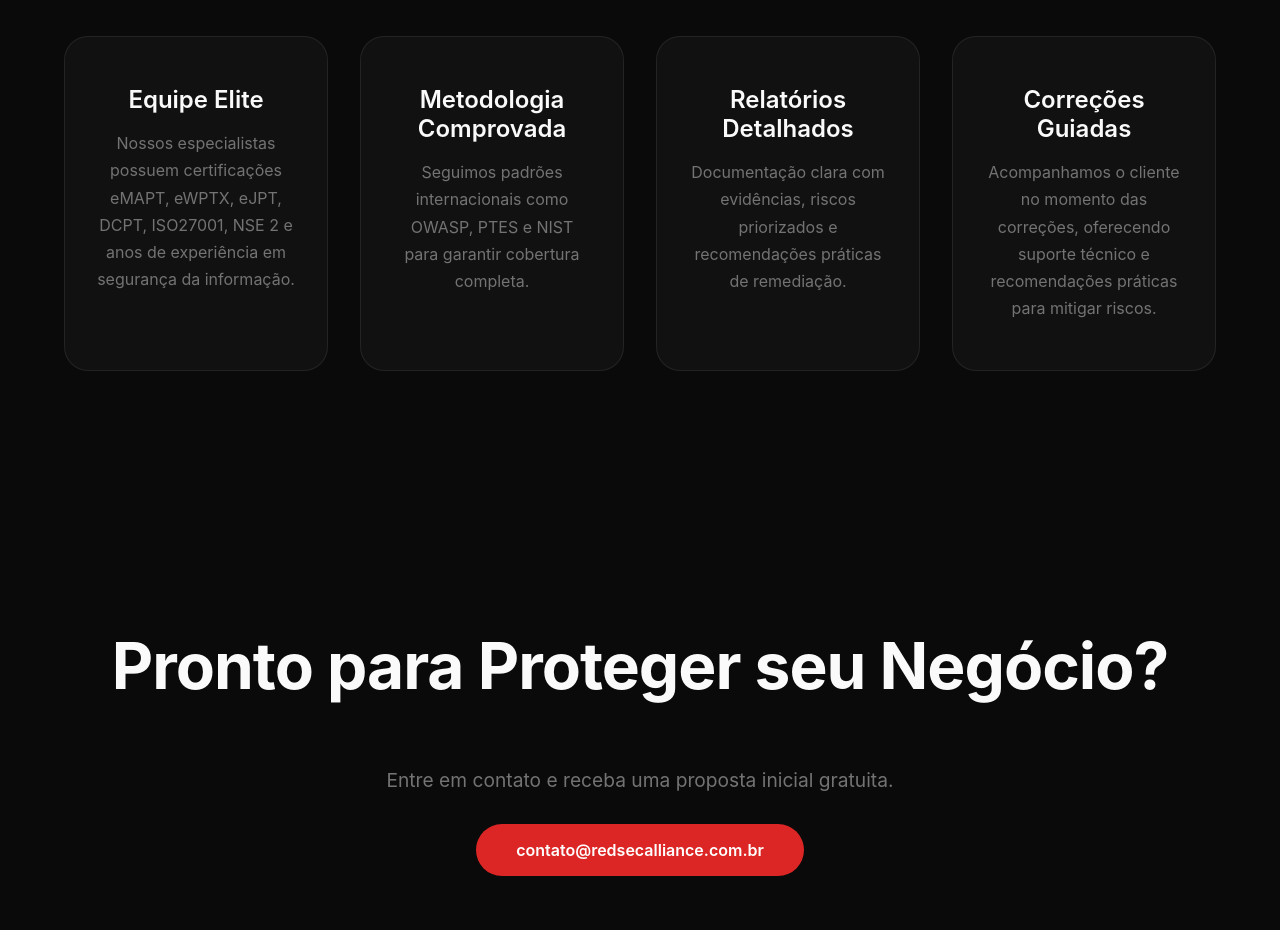
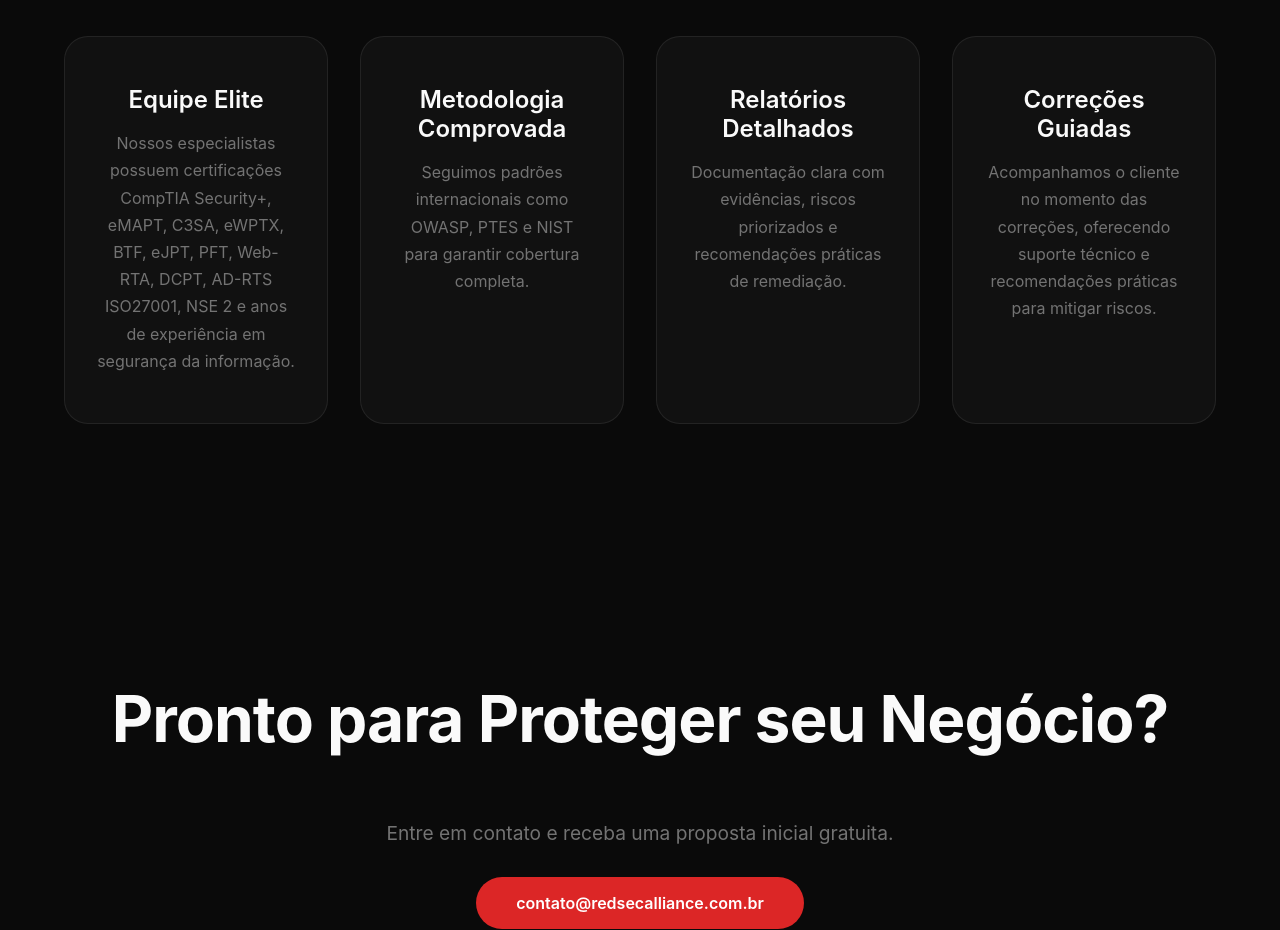
Before and after one commit to RedSecAlliance/site, a plain HTML site: page index.html in a window 1280 px wide. Shown: the part 2460-3390 px from the top of the page. Drawn offline with Linux system fonts and the light colour scheme.

Commit message:
Update certifications listed for specialists
Adding certifications.

```diff
--- a/index.html
+++ b/index.html
@@ -107,7 +107,7 @@
         <div class="services">
             <div class="service-card">
                 <h3>Equipe Elite</h3>
-                <p>Nossos especialistas possuem certificações eMAPT, eWPTX, eJPT, DCPT, ISO27001, NSE 2 e anos de experiência em segurança da informação.</p>
+                <p>Nossos especialistas possuem certificações CompTIA Security+, eMAPT, C3SA, eWPTX, BTF, eJPT, PFT, Web-RTA, DCPT, AD-RTS ISO27001, NSE 2 e anos de experiência em segurança da informação.</p>
             </div>
             <div class="service-card">
                 <h3>Metodologia Comprovada</h3>
```
